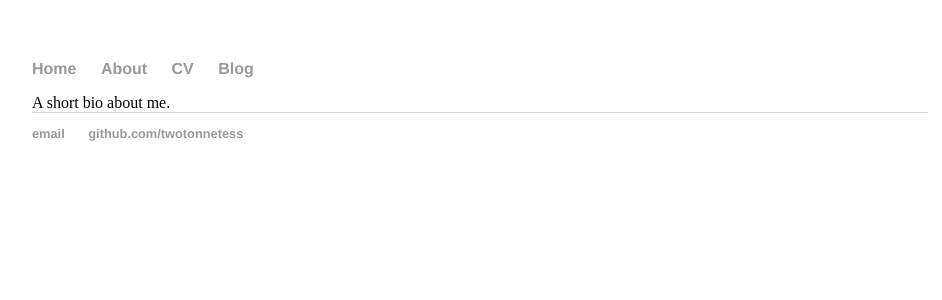
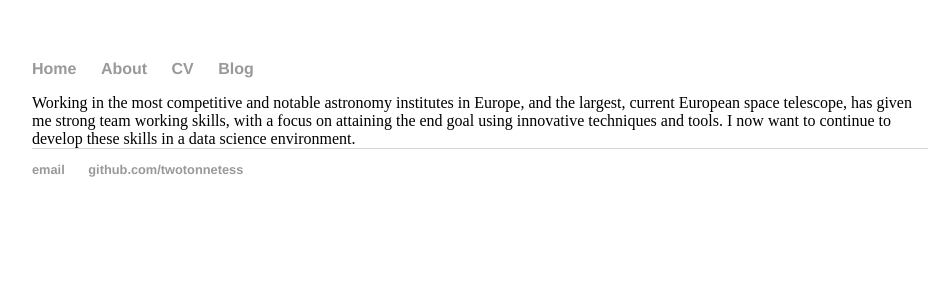
Before and after one commit to twotonnetess/twotonnetess.github.io, a Jekyll site: the page built from about/index.html, in a window 1280 px wide. Shown: the top 300 px of the page, without its empty margins (160-1102 px from the left). Built offline with Jekyll 4.4.1, drawn with Linux system fonts in a browser that asks for light colours.

Commit message:
Update index.html

```diff
--- a/about/index.html
+++ b/about/index.html
@@ -3,4 +3,7 @@ layout: default
 title: About Me
 ---
 
-A short bio about me.
+Working in the most competitive and notable astronomy institutes in Europe, and the largest,
+current European space telescope, has given me strong team working skills, with a focus on
+attaining the end goal using innovative techniques and tools. I now want to continue to develop
+these skills in a data science environment.
```
